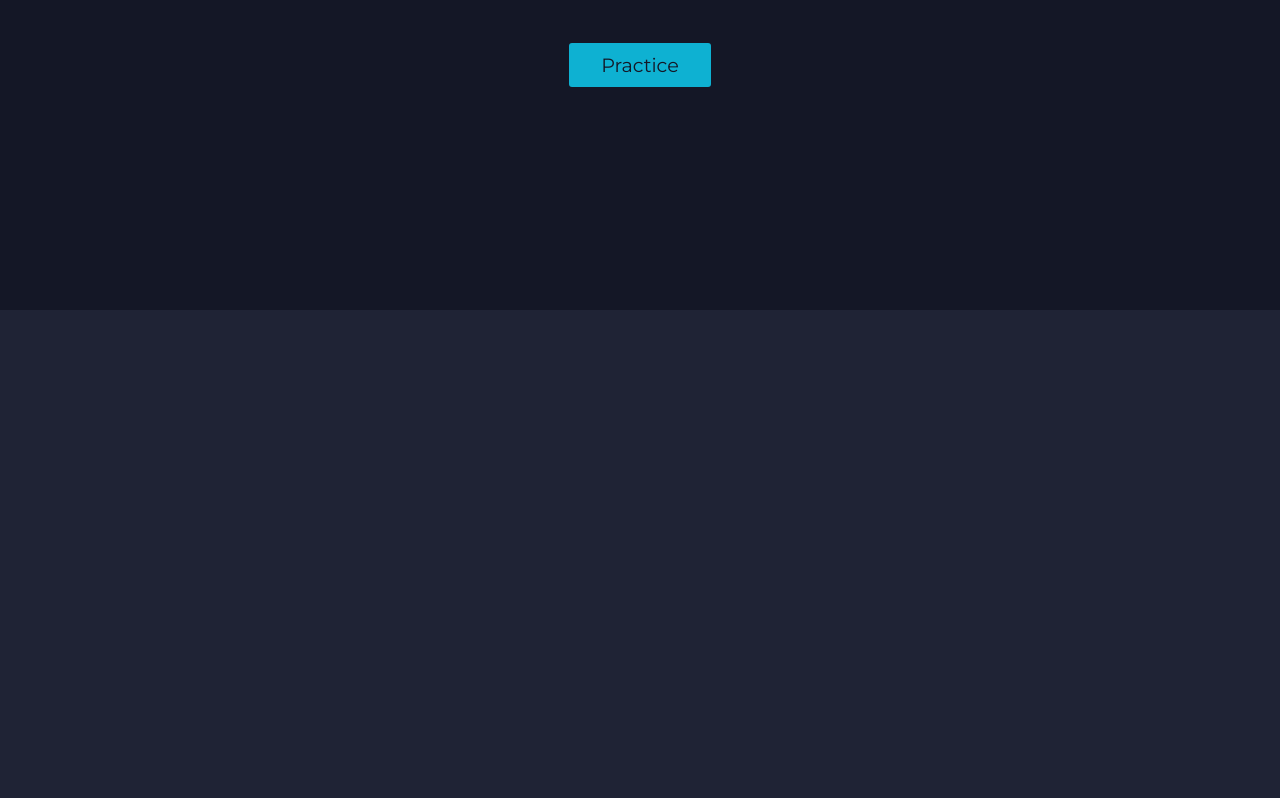
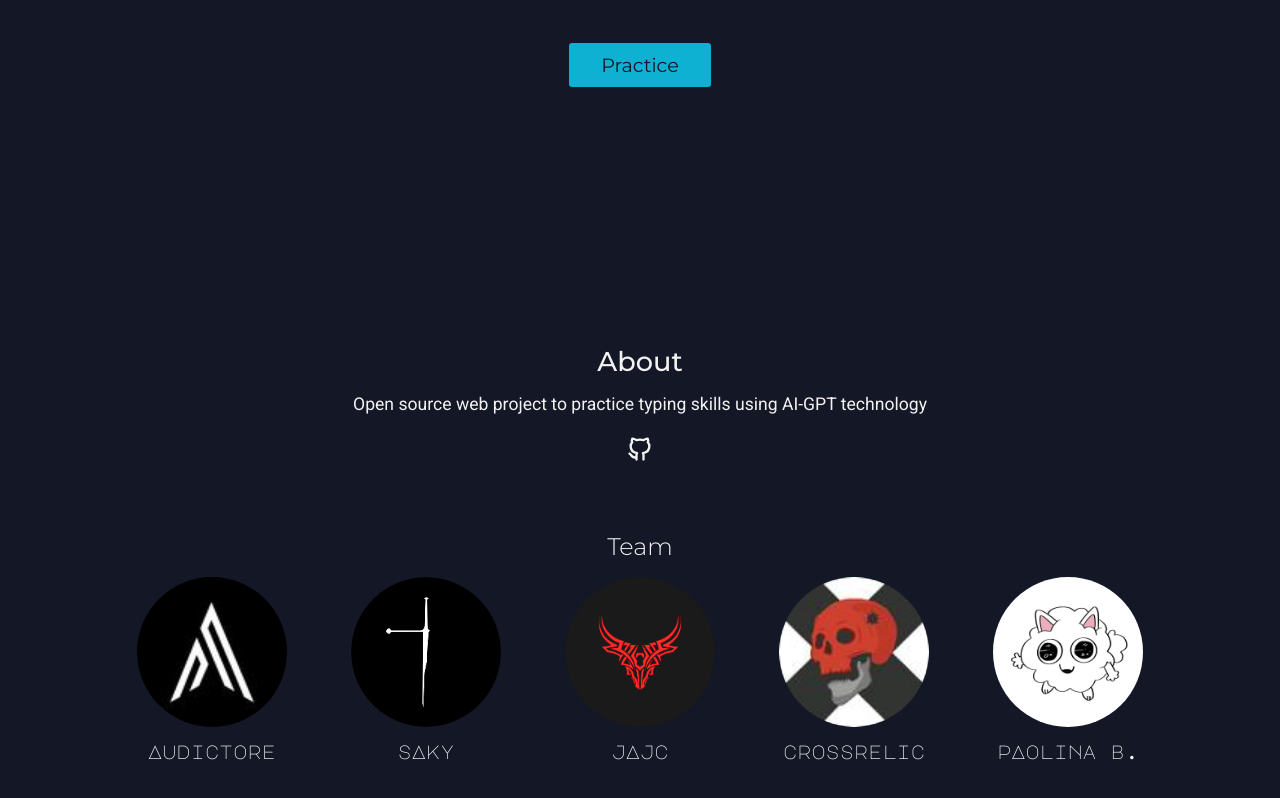
Before and after one commit to isaacgh0/AITyping, a React (Vite) app: page / in a window 1280 px wide. Shown: the part 410-1208 px from the top of the page. Before the commit the page ends 800 px from the top, so only its background shows below. Built offline with nearby package versions, Linux system fonts and the light colour scheme; no server answers; a web font is replaced by a local one.

Commit message:
feat: finished styles of about part

```diff
--- a/src/App.jsx
+++ b/src/App.jsx
@@ -1,5 +1,6 @@
+import Navbar from './components/navbar'
 import Home from './pages/home'
-import Navbar from './components/navbar'
+import About from './pages/about'
 import { OpenAIProvider } from './common/context/openai'
 import './App.sass'
 
@@ -8,6 +9,7 @@ const AppPreview = () => (
     <Navbar />
     <main>
       <Home />
+      <About />
     </main>
   </>
 )
--- a/src/App.sass
+++ b/src/App.sass
@@ -24,6 +24,8 @@ textarea.code
   font-family: 'DM Mono', monospace
 p, a
   font-weight: 400
+p
+  font-size: 1.1em
 
 span
   font-family: 'Major Mono Display', monospace
@@ -37,5 +39,7 @@ h1, h2, button
   color: $clr-contrast
 h1
   font-weight: 500
+  font-size: 1.7em
 h2
   font-weight: 300
+  font-size: 1.5em
--- a/src/pages/about/index.jsx
+++ b/src/pages/about/index.jsx
@@ -8,20 +8,26 @@ import './index.sass'
 
 const About = () => (
   <div className='about'>
+    <div className='top'>
       <h1>About</h1>
       <p>Open source web project to practice typing skills using AI-GPT technology</p>
       <button>
-      <a href=''>
+        <a href='https://github.com/isaacgh0/AITyping' target='_blank' rel='noreferrer'>
           <img src={github} alt='Project Repository' title='AITyping Repository' />
         </a>
       </button>
+    </div>
+    <div className='bottom'>
       <h2>Team</h2>
+      <div className='cards'>
         <div className='card'><img src={audictore} alt='Audictore' /><span>Audictore</span></div>
         <div className='card'><img src={saky} alt='Saky' /><span>sAky</span></div>
         <div className='card'><img src={jajc} alt='Jajc' /><span>jAjc</span></div>
         <div className='card'><img src={crossrelic} alt='Crossrelic' /><span>crossrelic</span></div>
         <div className='card'><img src={pao} alt='Paolina B.' /><span>pAolina b.</span></div>
       </div>
+    </div>
+  </div>
 )
 
 export default About
--- a/src/pages/about/index.sass
+++ b/src/pages/about/index.sass
@@ -0,0 +1,42 @@
+@import ../../common/styles/variables
+@import ../../common/styles/mixins
+
+div.about
+  @include flex(column, $justify: flex-start)
+  width: 100%
+  height: 80vh
+  padding: 35px
+  background: $clr-background-darknest
+  gap: 8vh
+  div.top, div.bottom
+    @include flex(column)
+    gap: 2vh
+    button
+      @include flex()
+      background: none
+      border: none
+      padding: 5px 5px 2px 5px
+      border-radius: 50%
+      a
+        padding: 0
+      img
+        width: 28px
+        height: 28px
+        filter: invert(99%) sepia(7%) saturate(28%) hue-rotate(81deg) brightness(117%) contrast(90%)
+      &:hover
+        background: $clr-contrast
+        img
+          filter: invert(9%) sepia(6%) saturate(5615%) hue-rotate(192deg) brightness(90%) contrast(87%)
+    div.cards
+      @include flex()
+      gap: 5vw
+      div.card
+        @include flex(column)
+        gap: 15px
+        img
+          width: 150px
+          height: 150px
+          border-radius: 50%
+        span
+          color: $clr-contrast
+          font-size: 1.2em
```
Lines whose indentation alone changed are shown as unchanged.
